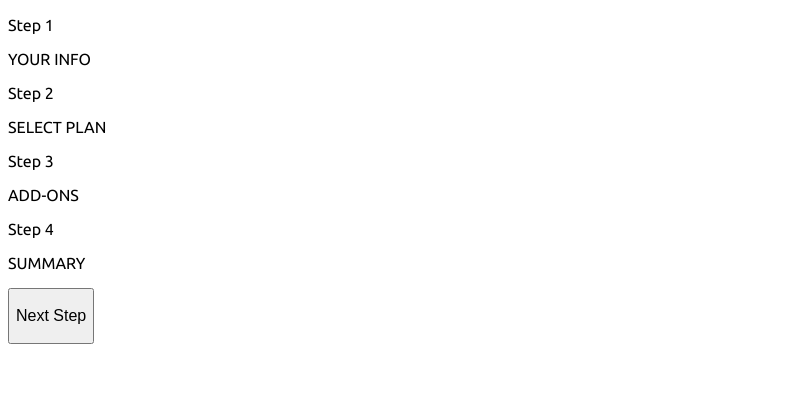
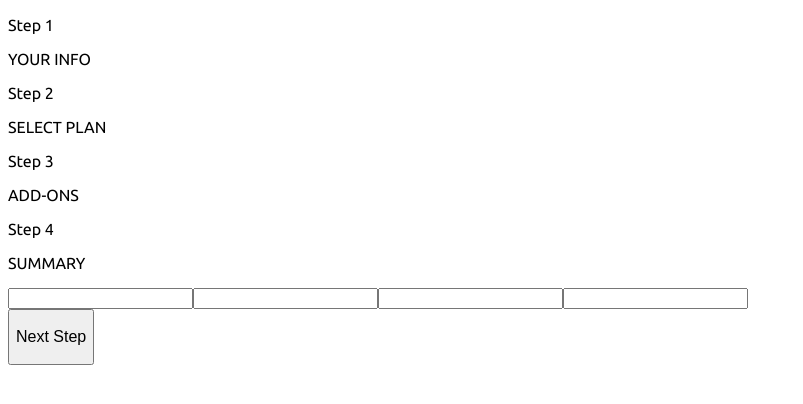
Before and after one commit to calebsg225/FM-multi-step-form, a React (Create React App) app: page / in a window 1280 px wide. Shown: the top 404 px of the page, without its empty margins (0-803 px from the left). Built offline with nearby package versions, Linux system fonts and the light colour scheme; the HTML template or start-up script is replaced by a standard one.

Commit message:
reintroduce form structure

```diff
--- a/src/components/Form/Form.tsx
+++ b/src/components/Form/Form.tsx
@@ -1,3 +1,4 @@
+import { useState } from "react";
 import FormNav from "../Footer/FormNav";
 import AddOnFormSection from "./FormSections/AddOnFormSection";
 import InfoFormSection from "./FormSections/InfoFormSection";
@@ -9,15 +10,27 @@ interface FormProps {
   setSelectedSection: (...args:any) => void;
 }
 
+
 const Form = ({ selectedSection, setSelectedSection }: FormProps) => {
+
+  const [form, setForm] = useState({});
+
+  const handleInput = (e: React.ChangeEvent<HTMLInputElement>) => {
+    setForm({
+      ...form,
+      [e.target.name]: e.target.value
+    });
+  }
 
   return (
     <main className="form-container">
       <section className="input-section-container">
-        <InfoFormSection/>
-        <PlanFormSection/>
-        <AddOnFormSection/>
-        <SummarySection/>
+        <form>
+          <InfoFormSection handleInput={handleInput}/>
+          <PlanFormSection/>
+          <AddOnFormSection/>
+          <SummarySection/>
+        </form>
       </section>
       <FormNav selectedSection={selectedSection} setSelectedSection={setSelectedSection}/>
     </main>
--- a/src/components/Form/FormSections/InfoFormSection.tsx
+++ b/src/components/Form/FormSections/InfoFormSection.tsx
@@ -4,9 +4,17 @@
 //    Email Address
 //    Phone Number
 
-const InfoFormSection = () => {
+interface InfoFormSectionProps {
+  handleInput: (e: React.ChangeEvent<HTMLInputElement>) => void;
+}
+
+const InfoFormSection = ({handleInput}: InfoFormSectionProps) => {
   return (
     <div className="info-form-section-container">
+      <input type="text" name="firstName" onChange={handleInput}/>
+      <input type="text" name="lastName" onChange={handleInput}/>
+      <input type="text" name="emailAddress" onChange={handleInput}/>
+      <input type="text" name="phoneNumber" onChange={handleInput}/>
     </div>
   );
 }
```
